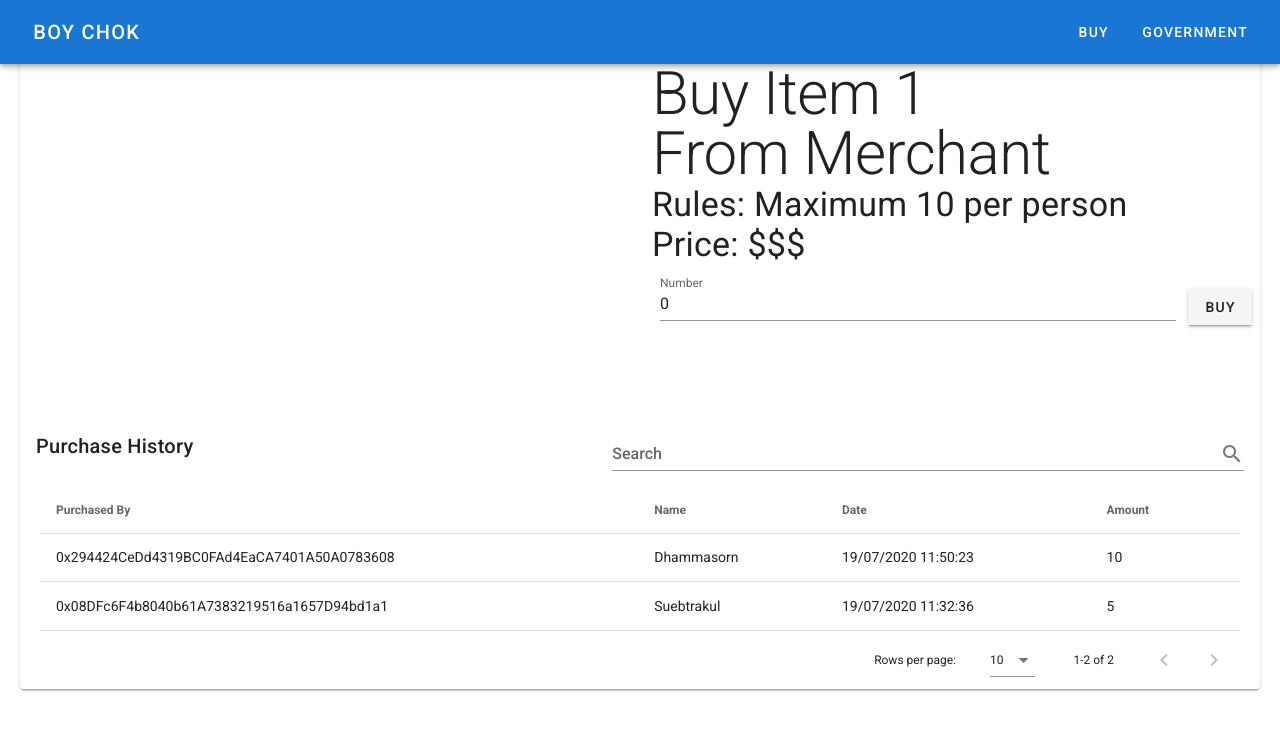
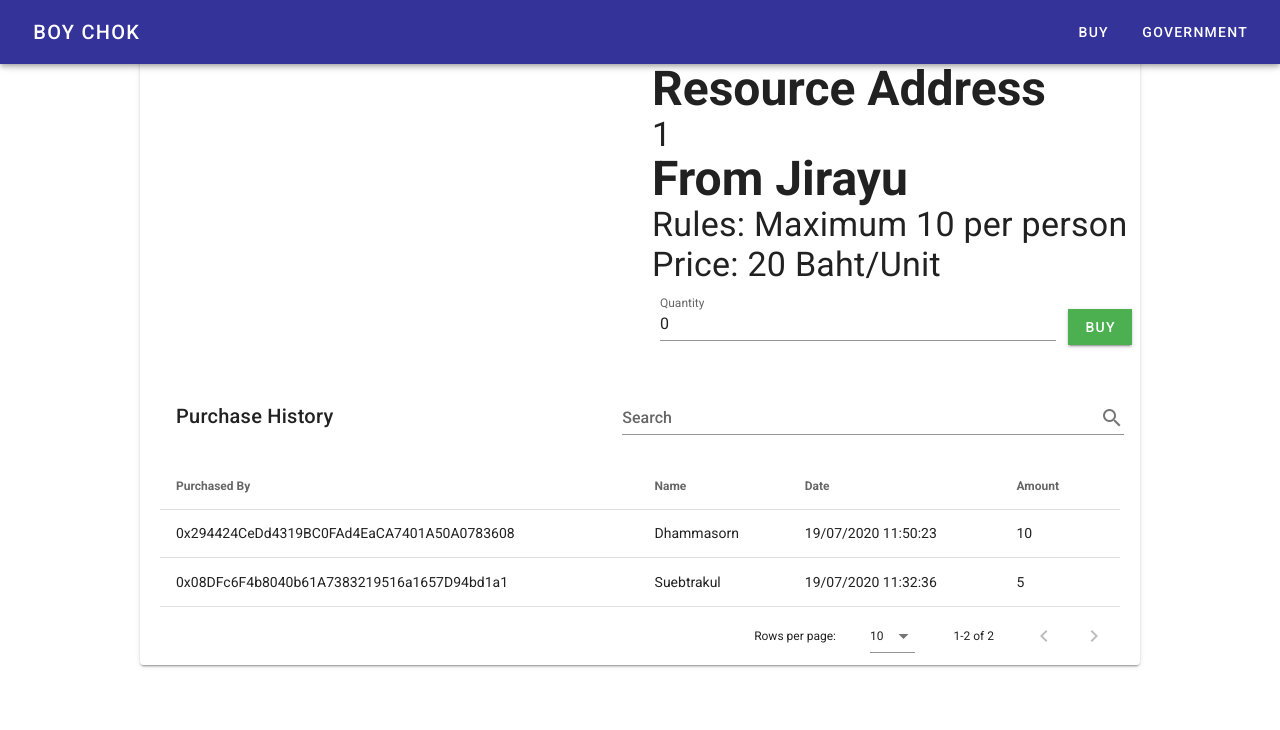
Before and after one commit to thekana/bokChoyPorkBelly, a Vue app in the folder frontend/: page /buy/1 in a window 1280 px wide. Shown: the top 730 px of the page. Built offline with nearby package versions, Linux system fonts and the light colour scheme; what vuelayers would draw is missing.

Commit message:
Refactored look and feel

```diff
--- a/frontend/src/App.vue
+++ b/frontend/src/App.vue
@@ -1,6 +1,6 @@
 <template>
   <v-app>
-    <v-app-bar app color="primary" dark>
+    <v-app-bar app color="#333399" dark>
       <v-btn text to="/">
         <v-toolbar-title>Boy Chok</v-toolbar-title>
       </v-btn>
--- a/frontend/src/components/ResourceCard.vue
+++ b/frontend/src/components/ResourceCard.vue
@@ -1,12 +1,12 @@
 <template>
-  <v-card class="mx-auto" max-width="400" @click="handle">
+  <v-card class="mx-auto" max-width="800" @click="handle">
     <v-img
       class="white--text align-end"
-      height="200px"
+      height="250px"
       :src="require(`../assets/${img}`)"
     >
     </v-img>
-    <v-card-text class="text--primary">
+    <v-card-text class="title my-title">
       <div>{{ title }}</div>
     </v-card-text>
   </v-card>
@@ -31,4 +31,8 @@ export default {
 };
 </script>
 
-<style></style>
+<style scoped>
+.my-title {
+  text-transform: capitalize;
+}
+</style>
--- a/frontend/src/views/Government.vue
+++ b/frontend/src/views/Government.vue
@@ -1,5 +1,5 @@
 <template>
-  <div>
+  <v-card class="mx-auto" width="1000">
     <v-data-table
       :headers="headers"
       :items="items"
@@ -30,7 +30,7 @@
         </td>
       </template>
     </v-data-table>
-  </div>
+  </v-card>
 </template>
 
 <script>
--- a/frontend/src/views/Market.vue
+++ b/frontend/src/views/Market.vue
@@ -1,7 +1,7 @@
 <template>
   <div>
     <v-row>
-      <v-col xs="12" md="6" v-for="(resource, i) in resources" :key="i">
+      <v-col cols="12" v-for="(resource, i) in resources" :key="i">
         <ResourceCard v-bind="resource" :key="i" />
       </v-col>
     </v-row>
--- a/frontend/src/views/ResourceBuy.vue
+++ b/frontend/src/views/ResourceBuy.vue
@@ -1,30 +1,32 @@
 <template>
   <div>
-    <v-card class="mx-5">
+    <v-card class="mx-auto" width="1000">
       <v-row>
         <v-col cols="6">
           <v-img :src="require(`../assets/${img}`)" />
         </v-col>
         <v-col cols="6">
-          <div class="text-h2 title">Buy Item {{ resourceAddress }}</div>
-          <div class="text-h2 title">From Merchant {{ owner }}</div>
+          <div class="text-h3 title">Resource Address</div>
+          <div class="text-h4">{{ resourceAddress }}</div>
+          <div class="text-h3 title">From Jirayu</div>
           <div class="text-h4">Rules: Maximum 10 per person</div>
-          <div class="text-h4">Price: $$$</div>
+          <div class="text-h4">Price: 20 Baht/Unit</div>
           <v-card-actions>
             <v-text-field
               v-model="buyAmount"
               type="number"
-              label="Number"
+              label="Quantity"
               class="mr-3"
             ></v-text-field>
-            <v-btn tile @click="buy">BUY</v-btn>
+            <v-btn color="success" tile @click="buy">BUY</v-btn>
           </v-card-actions>
         </v-col>
       </v-row>
       <v-card-title>
-        Purchase History
+        <span class="ml-5">Purchase History</span>
         <v-spacer></v-spacer>
         <v-text-field
+          class="mb-3"
           v-model="search"
           append-icon="mdi-magnify"
           label="Search"
@@ -50,8 +52,11 @@ export default {
     resourceAddress: String,
   },
   created() {
-    this.img = "hand-sanitizer.jpg";
-    this.img = "mask.jpg";
+    if (this.$route.query.type == "hand") {
+      this.img = "hand-sanitizer.jpg";
+    } else {
+      this.img = "mask.jpg";
+    }
   },
   data() {
     return {
@@ -101,5 +106,6 @@ export default {
 <style scoped>
 .title {
   text-transform: capitalize;
+  font-weight: bold;
 }
 </style>
--- a/frontend/src/views/ResourceDetail.vue
+++ b/frontend/src/views/ResourceDetail.vue
@@ -1,6 +1,6 @@
 <template>
   <div>
-    <v-card class="mx-5">
+    <v-card class="mx-auto" width="1000">
       <v-row>
         <v-col cols="6">
           <v-img :src="require(`../assets/${img}`)" />
@@ -11,7 +11,10 @@
         </v-col>
       </v-row>
       <v-card-title>
+        <span class="ml-5">Listing</span>
+        <v-spacer />
         <v-text-field
+          class="mb-3"
           v-model="search"
           append-icon="mdi-magnify"
           label="Search"
@@ -36,7 +39,10 @@
             tile
             outlined
             color="success"
-            :to="{ path: `/buy/${item.resourceAddress}` }"
+            :to="{
+              path: `/buy/${item.resourceAddress}`,
+              query: { type: `${type}` },
+            }"
           >
             <v-icon left>mdi-cart</v-icon> Buy
           </v-btn>
@@ -55,6 +61,7 @@ export default {
   created() {
     if (this.name.includes("hand")) {
       this.img = "hand-sanitizer.jpg";
+      this.type = "hand";
       this.items = [
         {
           merchantName: "Jirayu",
@@ -66,6 +73,7 @@ export default {
       ];
     } else {
       this.img = "mask.jpg";
+      this.type = "mask";
       this.items = [
         {
           merchantName: "Government",
@@ -95,6 +103,7 @@ export default {
     return {
       img: "",
       search: "",
+      type: "",
       headers: [
         { text: "Merchant Name", align: "start", value: "merchantName" },
         { text: "Resource Address", value: "resourceAddress", sortable: false },
@@ -112,5 +121,6 @@ export default {
 <style scoped>
 .title {
   text-transform: capitalize;
+  font-weight: bold;
 }
 </style>
```
